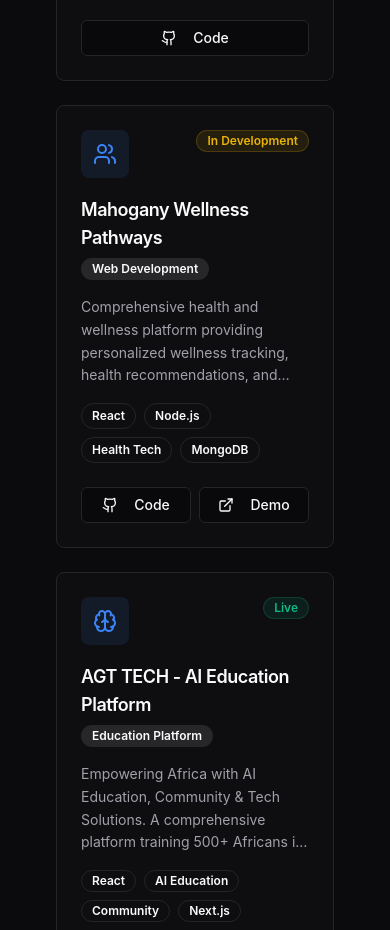
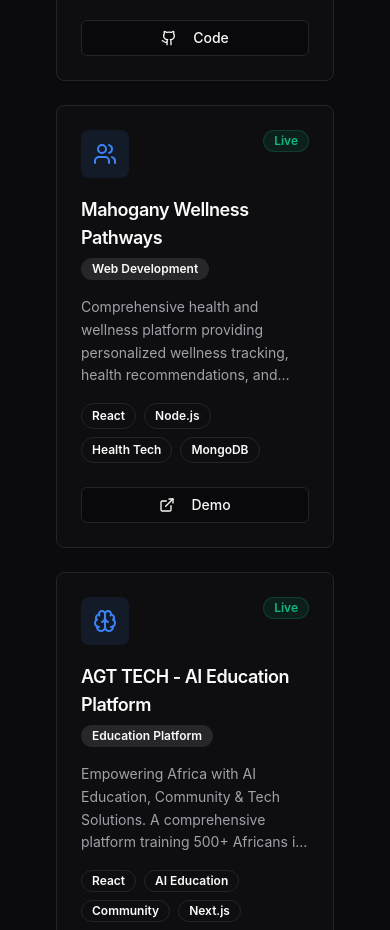
Before and after one commit to Ayamgenerationalthinker/prince-ai-folio, a React (Vite) app: page / in a window 390 px wide. Shown: the part 6740-7670 px from the top of the page. Built offline with nearby package versions, Linux system fonts and the light colour scheme.

Commit message:
Update project links and responsiveness
Updated project links to only show "Demo" for VerifyAI and Mahogany Wellness Pathways, changing the latter's link text to "Live". Ensured the website is responsive across all device types and sizes.

```diff
--- a/src/components/Projects.tsx
+++ b/src/components/Projects.tsx
@@ -55,9 +55,8 @@ export const Projects = () => {
       icon: Users,
       tags: ["React", "Node.js", "Health Tech", "MongoDB"],
       category: "Web Development",
-      status: "In Development",
+      status: "Live",
       links: {
-        github: "https://github.com/Ayamgenerationalthinker/mahogany-wellness-pathways",
         demo: "https://www.mahoganyshealthwellness.com/"
       }
     },
```
